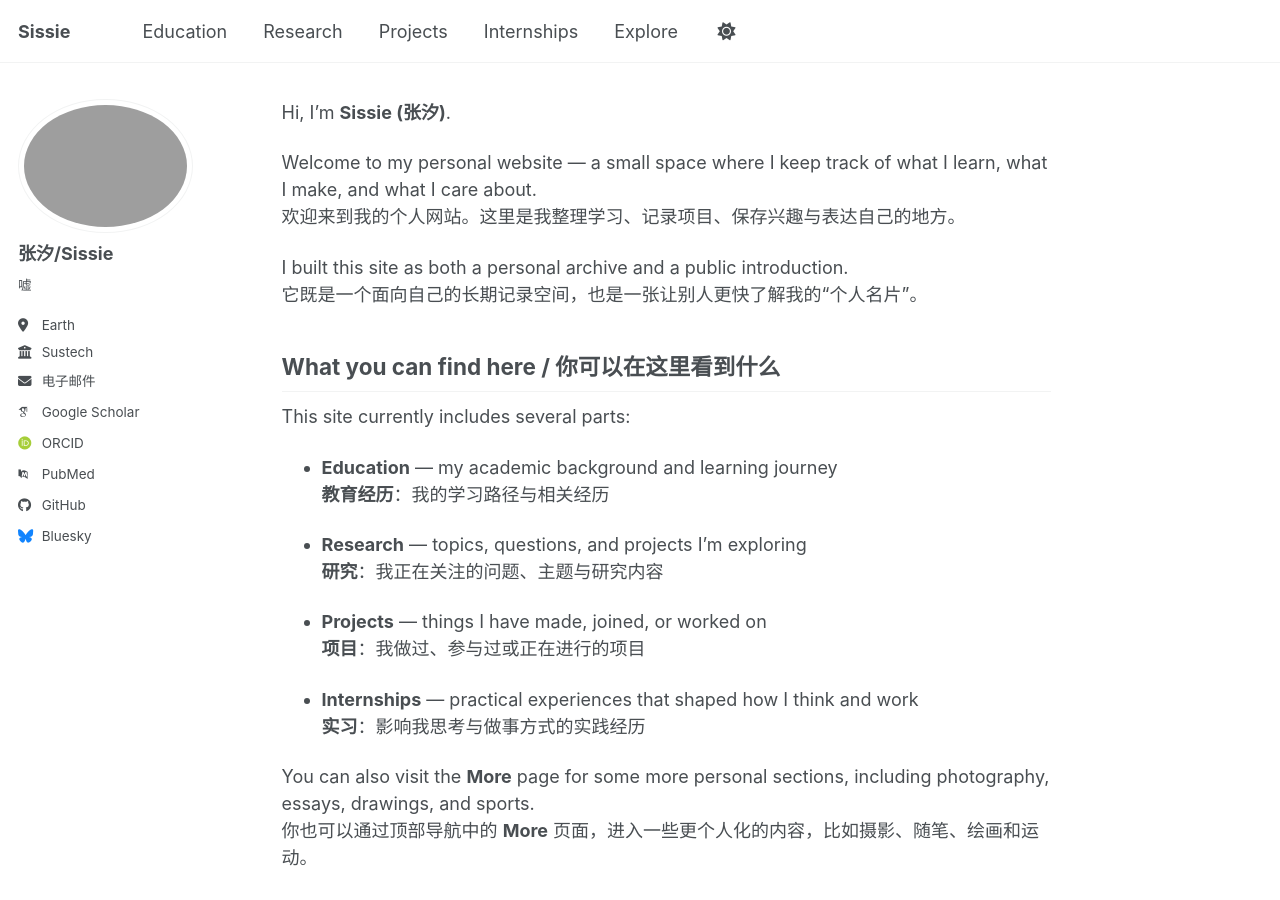
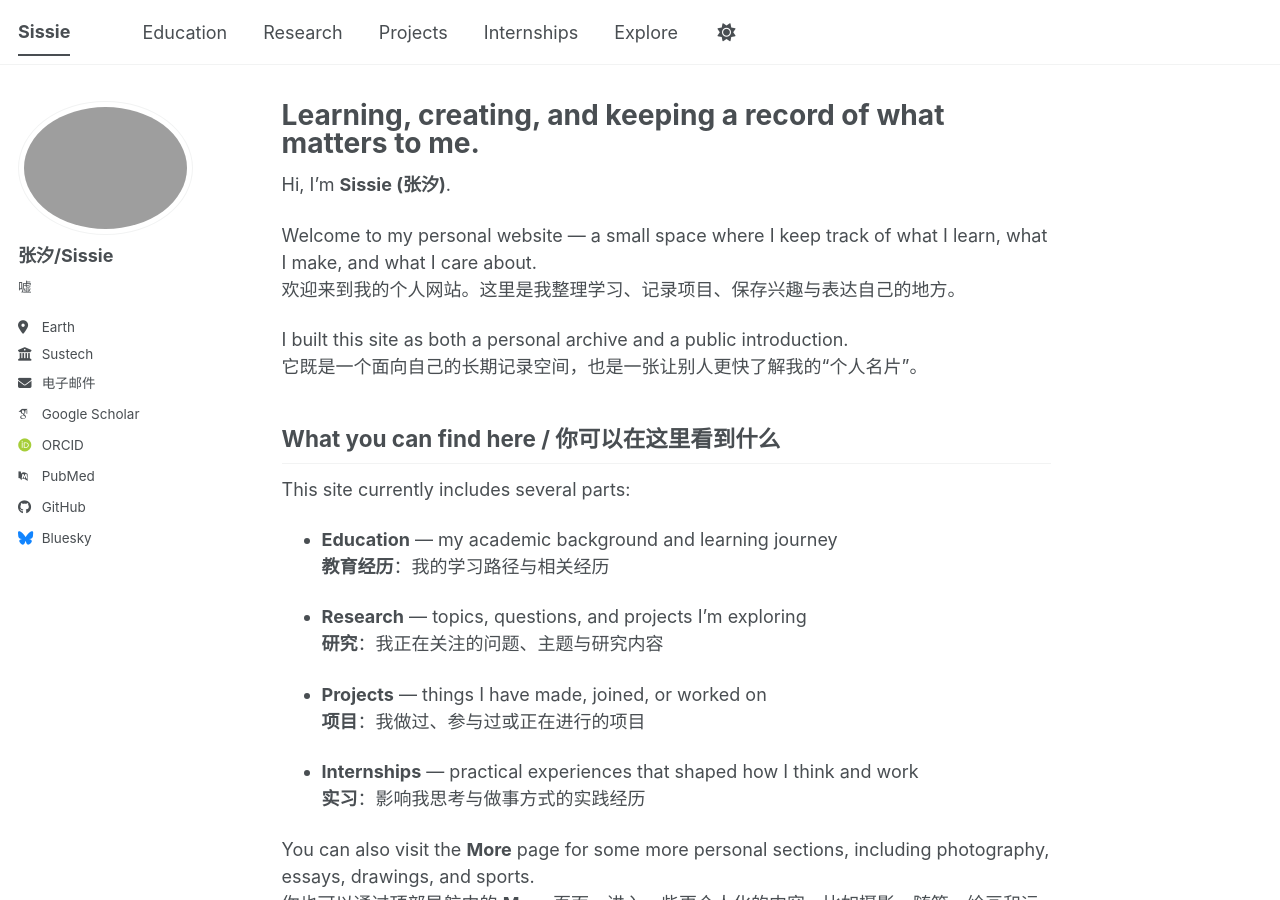
Before and after one commit to SeeSissie/SeeSissie.github.io, a Jekyll site: the page built from _pages/home.md, in a window 1280 px wide and 900 px high. Built offline with Jekyll 4.4.1, drawn with Linux system fonts in a browser that asks for light colours; some web fonts are replaced; a script bundle is joined from its source files by our own code; library files that are not in the unit come from our copies.

Commit message:
Update home.md

```diff
--- a/_pages/home.md
+++ b/_pages/home.md
@@ -1,6 +1,6 @@
 ---
 permalink: /
-title: ""Learning, creating, and keeping a record of what matters to me."
+title: "Learning, creating, and keeping a record of what matters to me."
 author_profile: true
 redirect_from:
   - /home/
```
